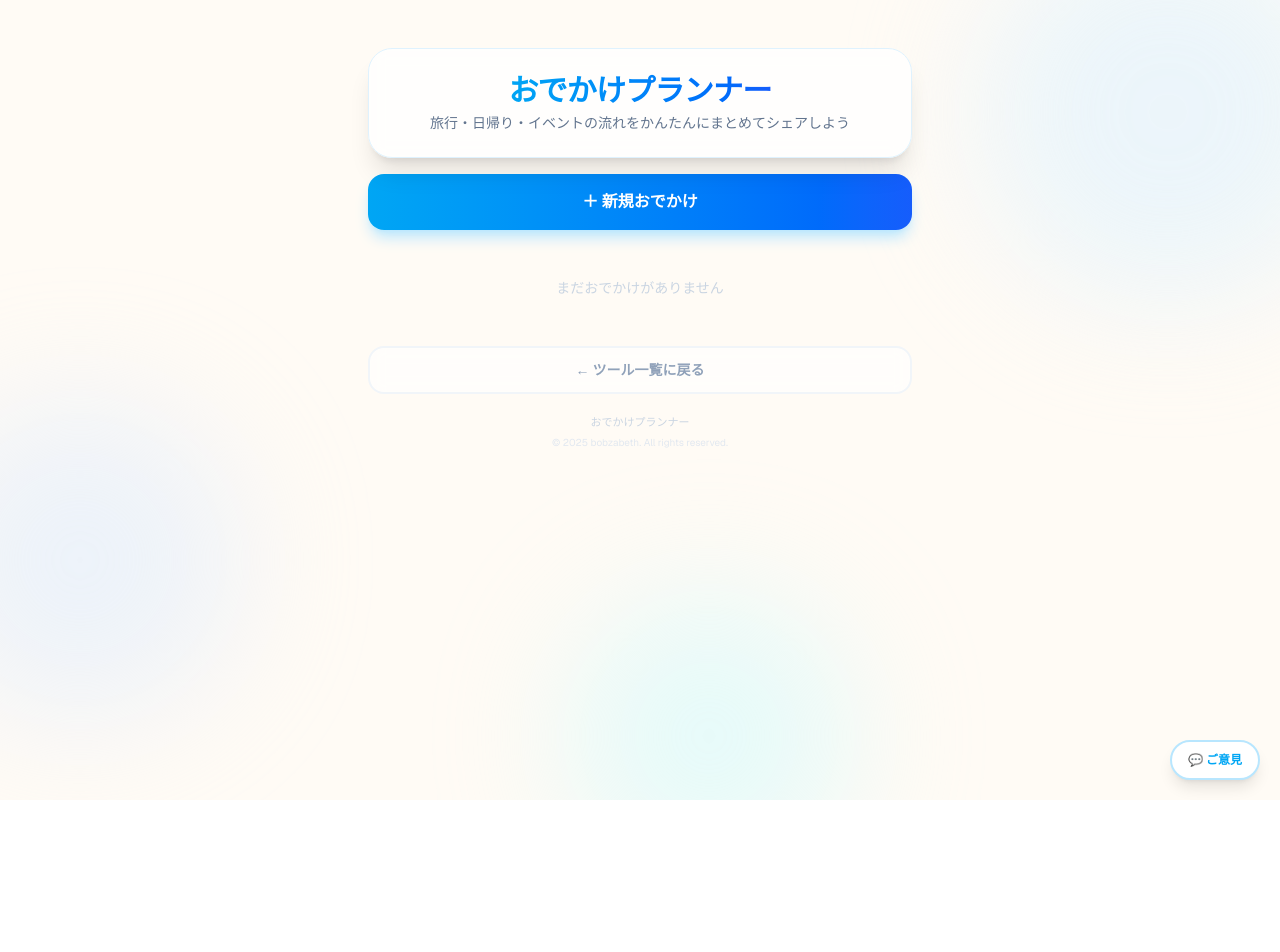
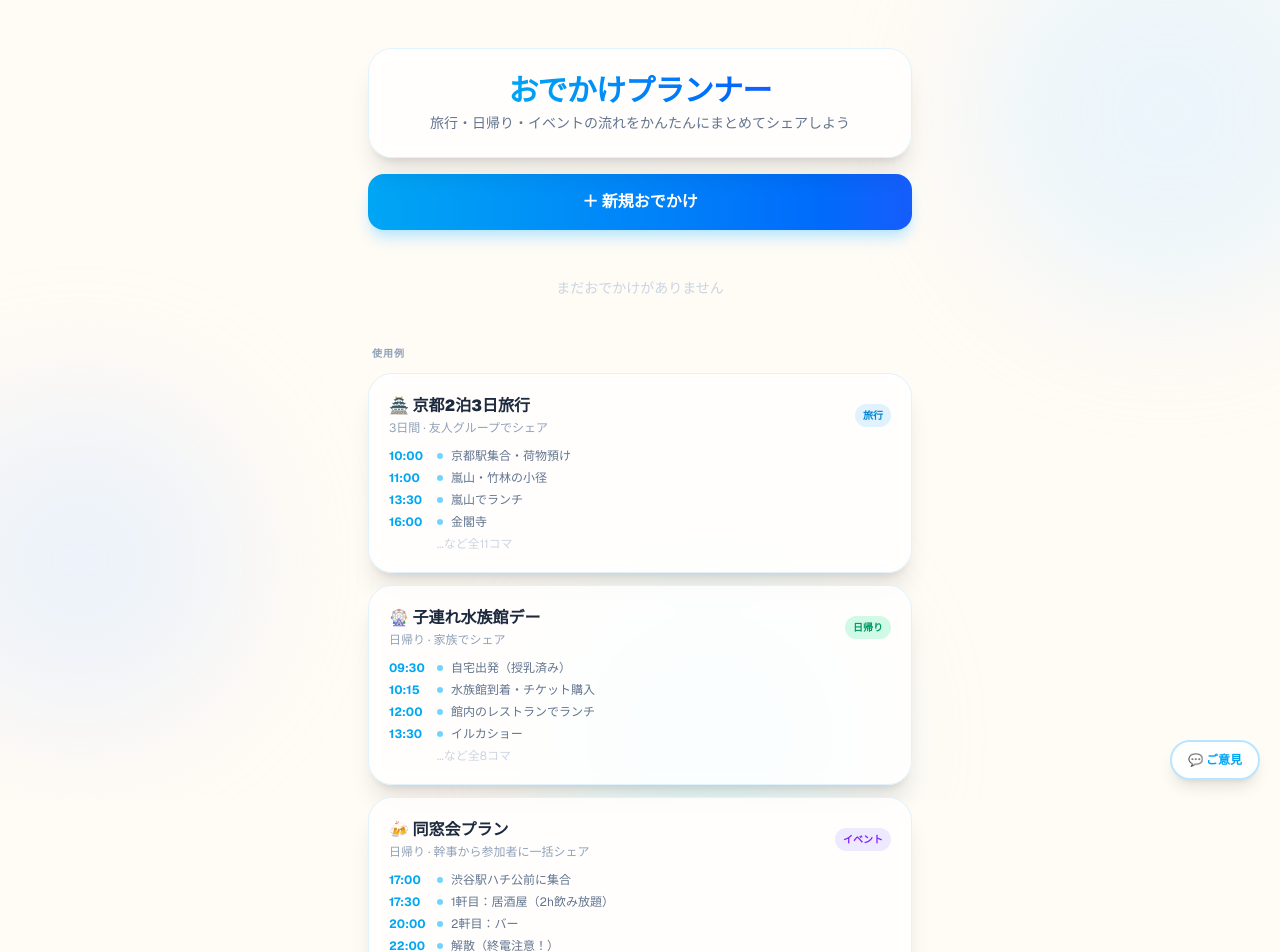
Before and after one commit to bobzabeth/bobzabeth-tools, a Next.js app: page /plan in a window 1280 px wide. Shown: the top 952 px of the page. Before the commit the page ends 800 px from the top, so only its background shows below. Built offline with nearby package versions, Linux system fonts and the light colour scheme.

Commit message:
機能追加：ホームに使用例3件を追加（旅行・日帰り・イベント）
Co-Authored-By: Claude Sonnet 4.6 <noreply@anthropic.com>

```diff
--- a/app/plan/page.tsx
+++ b/app/plan/page.tsx
@@ -147,6 +147,89 @@ export default function PlanPage() {
           </div>
         )}
 
+        {/* 使用例 */}
+        <div className="space-y-3">
+          <p className="text-[10px] font-bold text-slate-400 uppercase tracking-widest px-1">使用例</p>
+
+          {/* 例1: 京都2泊3日 */}
+          <div className="bg-white/80 backdrop-blur-sm rounded-3xl shadow-xl border border-sky-100 p-5 space-y-3">
+            <div className="flex items-center justify-between">
+              <div>
+                <p className="font-black text-slate-800">🏯 京都2泊3日旅行</p>
+                <p className="text-xs text-slate-400 mt-0.5">3日間 · 友人グループでシェア</p>
+              </div>
+              <span className="text-[10px] bg-sky-100 text-sky-600 font-bold px-2 py-1 rounded-full">旅行</span>
+            </div>
+            <div className="space-y-1.5 text-xs text-slate-500">
+              {[
+                { time: "10:00", label: "京都駅集合・荷物預け" },
+                { time: "11:00", label: "嵐山・竹林の小径" },
+                { time: "13:30", label: "嵐山でランチ" },
+                { time: "16:00", label: "金閣寺" },
+              ].map((item, i) => (
+                <div key={i} className="flex items-center gap-2">
+                  <span className="text-sky-500 font-bold w-10 flex-shrink-0">{item.time}</span>
+                  <div className="w-1.5 h-1.5 rounded-full bg-sky-300 flex-shrink-0" />
+                  <span>{item.label}</span>
+                </div>
+              ))}
+              <p className="text-slate-300 pl-12">…など全11コマ</p>
+            </div>
+          </div>
+
+          {/* 例2: 子連れ日帰り */}
+          <div className="bg-white/80 backdrop-blur-sm rounded-3xl shadow-xl border border-sky-100 p-5 space-y-3">
+            <div className="flex items-center justify-between">
+              <div>
+                <p className="font-black text-slate-800">🎡 子連れ水族館デー</p>
+                <p className="text-xs text-slate-400 mt-0.5">日帰り · 家族でシェア</p>
+              </div>
+              <span className="text-[10px] bg-emerald-100 text-emerald-600 font-bold px-2 py-1 rounded-full">日帰り</span>
+            </div>
+            <div className="space-y-1.5 text-xs text-slate-500">
+              {[
+                { time: "09:30", label: "自宅出発（授乳済み）" },
+                { time: "10:15", label: "水族館到着・チケット購入" },
+                { time: "12:00", label: "館内のレストランでランチ" },
+                { time: "13:30", label: "イルカショー" },
+              ].map((item, i) => (
+                <div key={i} className="flex items-center gap-2">
+                  <span className="text-sky-500 font-bold w-10 flex-shrink-0">{item.time}</span>
+                  <div className="w-1.5 h-1.5 rounded-full bg-sky-300 flex-shrink-0" />
+                  <span>{item.label}</span>
+                </div>
+              ))}
+              <p className="text-slate-300 pl-12">…など全8コマ</p>
+            </div>
+          </div>
+
+          {/* 例3: 同窓会 */}
+          <div className="bg-white/80 backdrop-blur-sm rounded-3xl shadow-xl border border-sky-100 p-5 space-y-3">
+            <div className="flex items-center justify-between">
+              <div>
+                <p className="font-black text-slate-800">🍻 同窓会プラン</p>
+                <p className="text-xs text-slate-400 mt-0.5">日帰り · 幹事から参加者に一括シェア</p>
+              </div>
+              <span className="text-[10px] bg-violet-100 text-violet-600 font-bold px-2 py-1 rounded-full">イベント</span>
+            </div>
+            <div className="space-y-1.5 text-xs text-slate-500">
+              {[
+                { time: "17:00", label: "渋谷駅ハチ公前に集合" },
+                { time: "17:30", label: "1軒目：居酒屋（2h飲み放題）" },
+                { time: "20:00", label: "2軒目：バー" },
+                { time: "22:00", label: "解散（終電注意！）" },
+              ].map((item, i) => (
+                <div key={i} className="flex items-center gap-2">
+                  <span className="text-sky-500 font-bold w-10 flex-shrink-0">{item.time}</span>
+                  <div className="w-1.5 h-1.5 rounded-full bg-sky-300 flex-shrink-0" />
+                  <span>{item.label}</span>
+                </div>
+              ))}
+              <p className="text-slate-300 pl-12">…など全6コマ</p>
+            </div>
+          </div>
+        </div>
+
         <PlanFooter showMyPlan={false} />
       </div>
       <FeedbackButton page="plan-home" />
```
